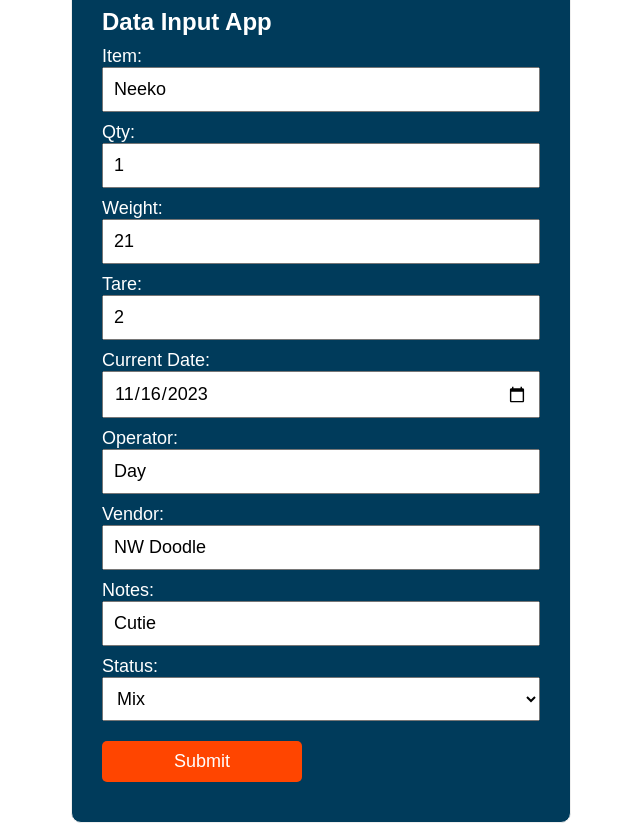
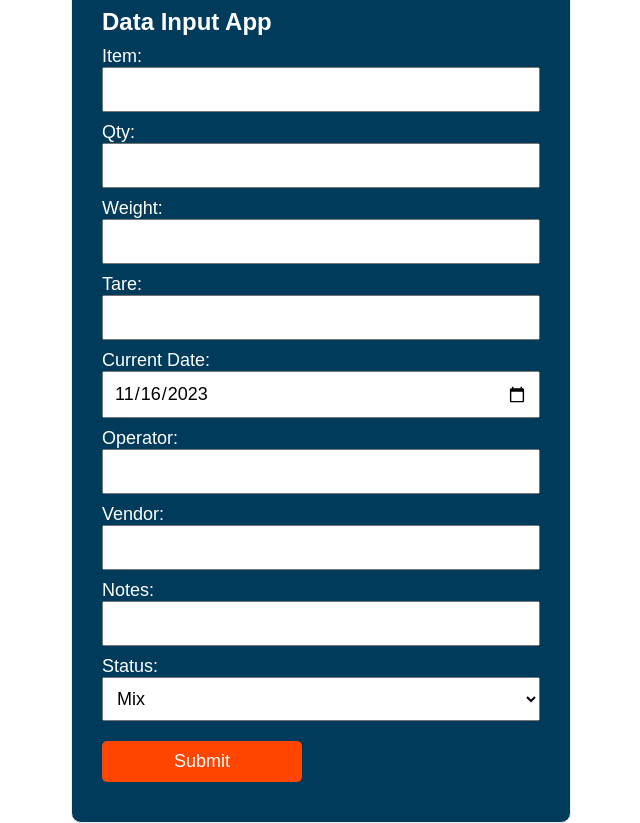
Before and after one commit to rcgreenlabel/rcgreenlabel.github.io, a plain HTML site: page index.html in a window 1280 px wide. Shown: the whole page, without its empty margins (319-959 px from the left). Drawn offline with Linux system fonts and the light colour scheme.

Commit message:
Update index.html

```diff
--- a/index.html
+++ b/index.html
@@ -9,28 +9,28 @@
     <h1>Data Input App</h1>
       <form method="post" action="https://script.google.com/a/macros/greenlabelrecycling.com/s/AKfycbxOTlaEw8Ovu86ev4yOzzU0ddGU7325vwoZ8kJCL-4/dev" name="data-form">
           <label for="item">Item:</label>
-          <input type="text" name="Item" value='Neeko' required><br>
+          <input type="text" name="Item" required><br>
 
           <label for="qty">Qty:</label>
-          <input type="number" name="Qty" value='1' required><br>
+          <input type="number" name="Qty" required><br>
 
           <label for="weight">Weight:</label>
-          <input type="number" name="Weight" value='21' step="0.01" required><br>
+          <input type="number" name="Weight" step="0.01" required><br>
 
           <label for="tare">Tare:</label>
-          <input type="number" name="Tare" value='2' step="0.01" required><br>
+          <input type="number" name="Tare" step="0.01" required><br>
 
           <label for="indate">Current Date:</label>
           <input type="date" id="indate" name="InDate" required><br>
 
           <label for="operator">Operator:</label>
-          <input type="text" name="Operator" value='Day' required><br>
+          <input type="text" name="Operator" required><br>
 
           <label for="vendor">Vendor:</label>
-          <input type="text" name="Vendor" value='NW Doodle' required><br>
+          <input type="text" name="Vendor" required><br>
 
           <label for="notes">Notes:</label>
-          <input type="text" name="Notes" value='Cutie' required><br>
+          <input type="text" name="Notes" required><br>
 
           <label for="status">Status:</label>
           <select id="status" name="Status">
```
